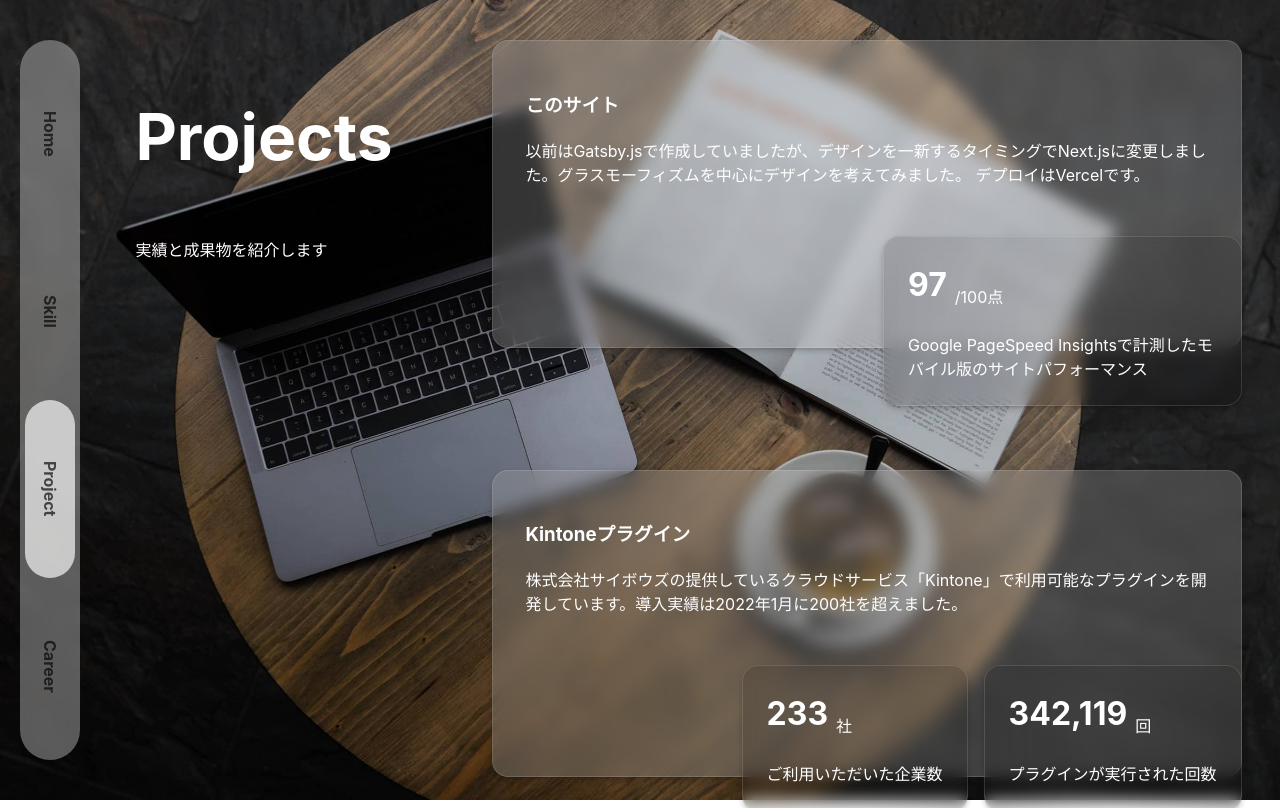
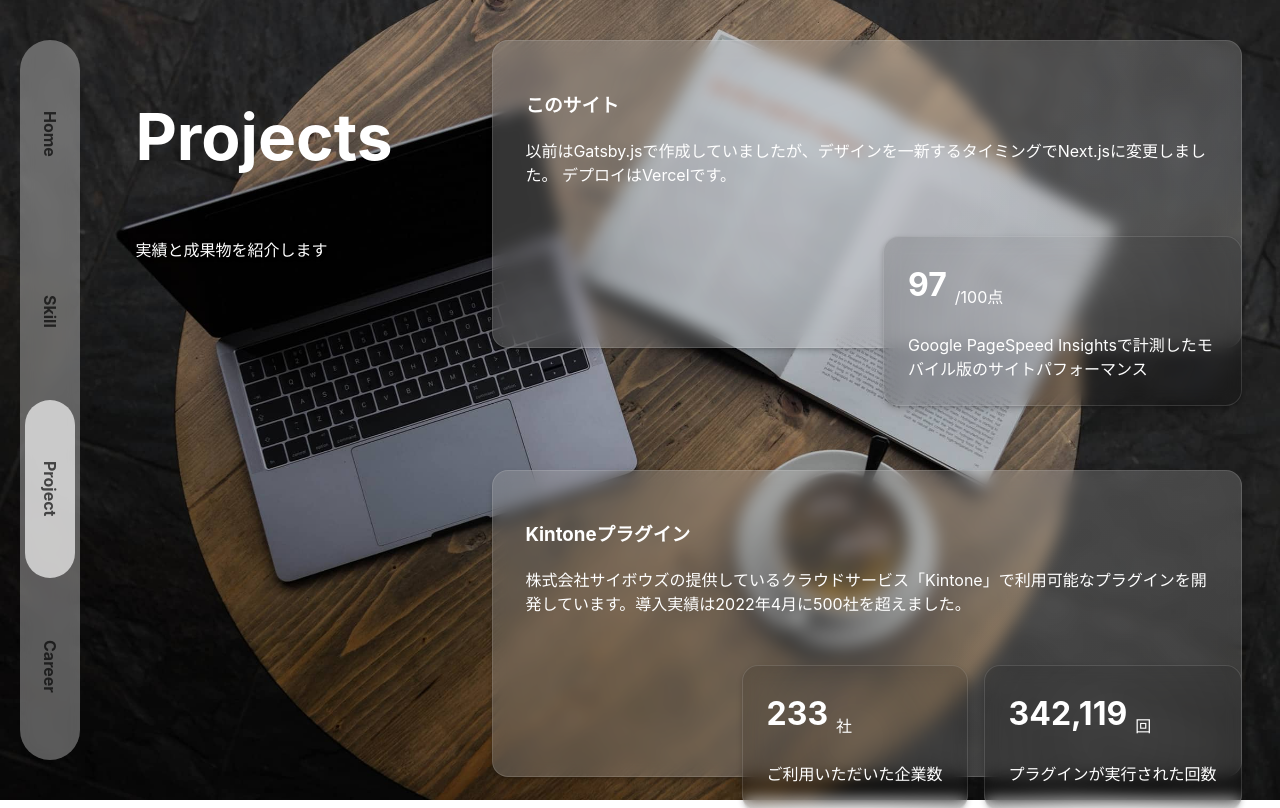
Before and after one commit to Local-Bias/nextjs-portfolio, a Next.js app: page /project in a window 1280 px wide. Shown: the top 808 px of the page. Built offline with nearby package versions, Linux system fonts and the light colour scheme.

Commit message:
📝 実績の説明を修正

```diff
--- a/contents/project.ts
+++ b/contents/project.ts
@@ -16,7 +16,7 @@ export const PROJECTS: Project[] = [
   {
     title: 'このサイト',
     description:
-      '以前はGatsby.jsで作成していましたが、デザインを一新するタイミングでNext.jsに変更しました。グラスモーフィズムを中心にデザインを考えてみました。 デプロイはVercelです。',
+      '以前はGatsby.jsで作成していましたが、デザインを一新するタイミングでNext.jsに変更しました。 デプロイはVercelです。',
     indicators: [
       {
         value: 97,
@@ -28,7 +28,7 @@ export const PROJECTS: Project[] = [
   {
     title: 'Kintoneプラグイン',
     description:
-      '株式会社サイボウズの提供しているクラウドサービス「Kintone」で利用可能なプラグインを開発しています。導入実績は2022年1月に200社を超えました。',
+      '株式会社サイボウズの提供しているクラウドサービス「Kintone」で利用可能なプラグインを開発しています。導入実績は2022年4月に500社を超えました。',
     indicators: [
       { value: 233, unit: '社', description: 'ご利用いただいた企業数' },
       { value: 342119, unit: '回', description: 'プラグインが実行された回数' },
```
